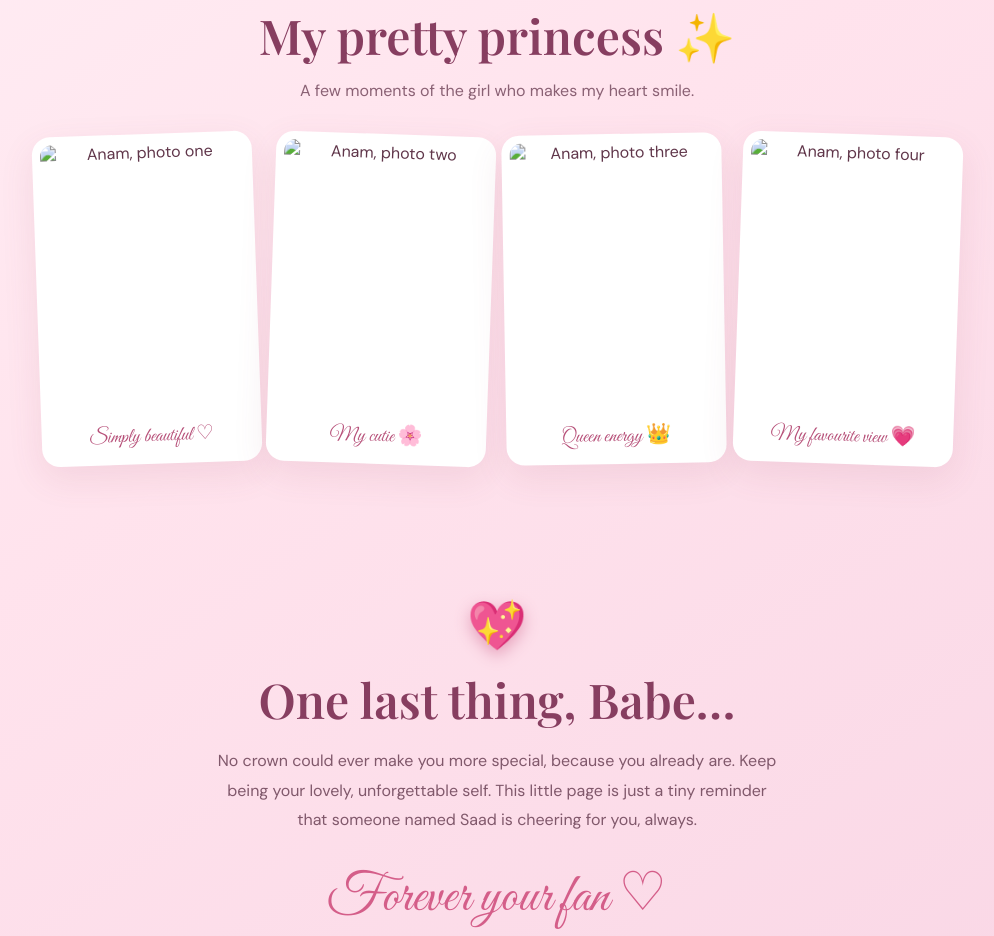
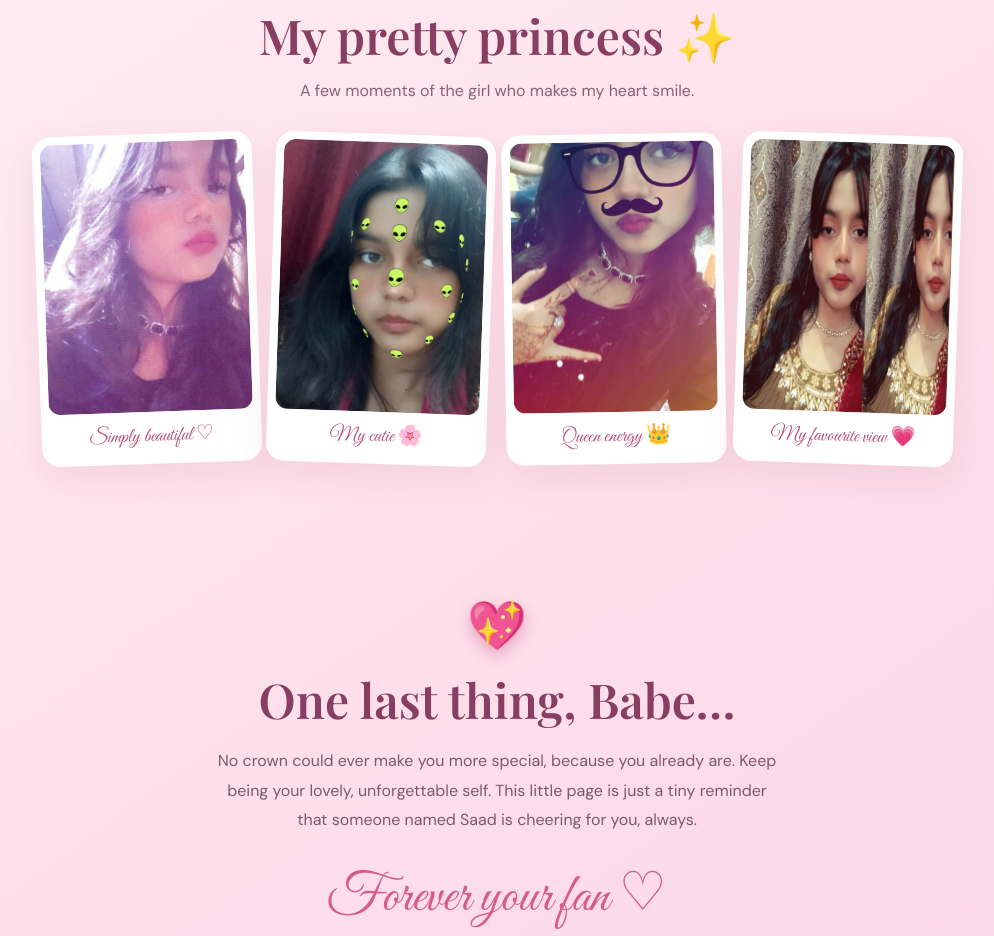
Before and after one commit to msgameraaaa-crypto/anam-princess-day1, a plain HTML site: page index.html in a window 1280 px wide. Shown: the part 891-1827 px from the top of the page, without its empty margins (143-1137 px from the left). Drawn offline with nearby package versions, Linux system fonts and the light colour scheme.

Commit message:
index.html

```diff
--- a/index.html
+++ b/index.html
@@ -33,10 +33,10 @@
  <h2>My pretty princess ✨</h2>
  <p class="sub">A few moments of the girl who makes my heart smile.</p>
  <div class="photos">
-  <figure class="photo" style="--tilt:-2deg"><img src="assets/anam-1.png" alt="Anam, photo one"><figcaption>Simply beautiful ♡</figcaption></figure>
-  <figure class="photo" style="--tilt:2deg"><img src="assets/anam-2.png" alt="Anam, photo two"><figcaption>My cutie 🌸</figcaption></figure>
-  <figure class="photo" style="--tilt:-1deg"><img src="assets/anam-3.png" alt="Anam, photo three"><figcaption>Queen energy 👑</figcaption></figure>
-  <figure class="photo" style="--tilt:2deg"><img src="assets/anam-4.png" alt="Anam, photo four"><figcaption>My favourite view 💗</figcaption></figure>
+  <figure class="photo" style="--tilt:-2deg"><img src="anam-1.png" alt="Anam, photo one"><figcaption>Simply beautiful ♡</figcaption></figure>
+  <figure class="photo" style="--tilt:2deg"><img src="anam-2.png" alt="Anam, photo two"><figcaption>My cutie 🌸</figcaption></figure>
+  <figure class="photo" style="--tilt:-1deg"><img src="anam-3.png" alt="Anam, photo three"><figcaption>Queen energy 👑</figcaption></figure>
+  <figure class="photo" style="--tilt:2deg"><img src="anam-4.png" alt="Anam, photo four"><figcaption>My favourite view 💗</figcaption></figure>
  </div>
 </section>
 <section class="last">
```
